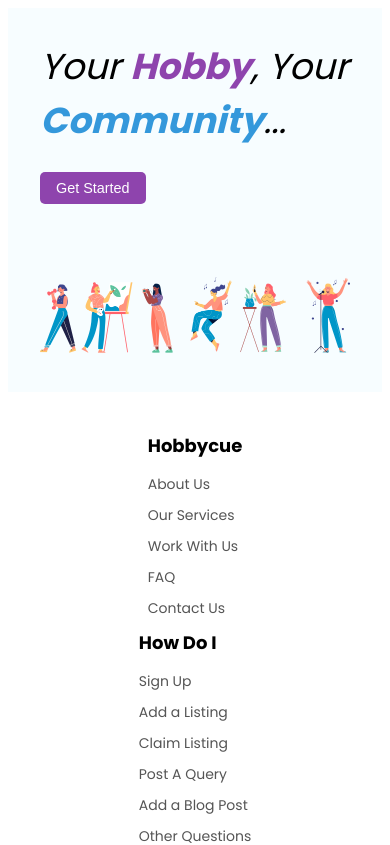
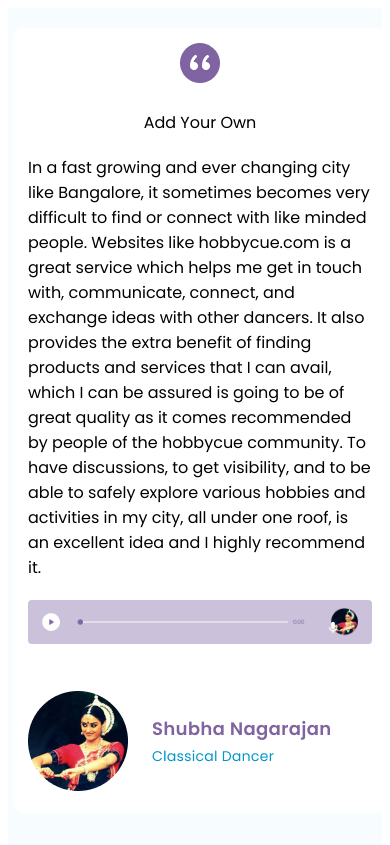
Before and after one commit to AakritiMeh/atg_task1, a React (Vite) app: page / in a window 390 px wide. Shown: the top 845 px of the page. Built offline with nearby package versions, Linux system fonts and the light colour scheme.

Commit message:
testimonials updated

```diff
--- a/src/App.jsx
+++ b/src/App.jsx
@@ -1,6 +1,6 @@
 
 
-// import Testimonials from './pages/Testimonials'
+import Testimonials from './pages/Testimonials'
 // import AddYourOwn from './pages/AddYourOwn'
 import Lastpage from "./pages/Lastpage"
 // import LandingPage from "./pages/LandingPage"
@@ -18,8 +18,8 @@ function App() {
       {/* <Navbar />
       <LandingPage />
       <Features />
-      <AddYourOwn />
-      <Testimonials /> */}
+      <AddYourOwn /> */}
+      <Testimonials />
       <Lastpage />
       <Footer />
 
--- a/src/pages/Testimonials.jsx
+++ b/src/pages/Testimonials.jsx
@@ -5,9 +5,9 @@ import "../styles/Testimonials.css"
 const desc="In a fast growing and ever changing city like Bangalore, it sometimes becomes very difficult to find or connect with like minded people. Websites like hobbycue.com is a great service which helps me get in touch with, communicate, connect, and exchange ideas with other dancers. It also provides the extra benefit of finding products and services that I can avail, which I can be assured is going to be of great quality as it comes recommended by people of the hobbycue community. To have discussions, to get visibility, and to be able to safely explore various hobbies and activities in my city, all under one roof, is an excellent idea and I highly recommend it.";
 const Testimonials = () => {
   return (
-    <div className="Main">
-        <div className="Content">
-            <div className="Heading">
+    <div className="TestimonMain">
+        <div className="TestimonContent">
+            <div className="TestimonHeading">
                 <div>
                     <img src={quote} alt="add"></img>
                 </div>
@@ -15,10 +15,10 @@ const Testimonials = () => {
                     Add Your Own
                 </div>
             </div>
-            <div className="description">
+            <div className="Testimondescription">
                 {desc}
             </div>
-            <div className="person">
+            <div className="Testimonperson">
                 <div> <img src={AudioTrack} alt="audio"></img> </div>
                 <div ><img src={Response}></img></div>
             </div>
--- a/src/styles/Testimonials.css
+++ b/src/styles/Testimonials.css
@@ -1,6 +1,6 @@
 @import url('https://fonts.googleapis.com/css2?family=Poppins:wght@300;400;500;600;700&display=swap');
 
-.Main {
+.TestimonMain {
     background-color: #F7FDFF;
     height:auto;
     min-height: 484px;
@@ -14,7 +14,7 @@
 
 }
 
-.Content {
+.TestimonContent {
     height: auto;
     max-width: 1240px;
     width: 100%;
@@ -28,7 +28,7 @@
     overflow-y: hidden;
 }
 
-.Heading {
+.TestimonHeading {
     display: flex;
     flex-direction: row;
     gap: 20px;
@@ -36,7 +36,7 @@
     flex-wrap: wrap;
 }
 
-.person {
+.Testimonperson {
     display: flex;
     flex-direction: row;
     gap: 40px;
@@ -44,70 +44,70 @@
     justify-content: center;
 }
 
-.person > div {
+.Testimonperson > div {
     flex: 1;
     min-width: 150px; /* Adjust this value as needed */
     max-width: 100%;
 }
 
-.person img {
+.Testimonperson img {
     max-width: 100%;
     height: auto;
 }
 
 @media (max-width: 768px) {
-    .Main {
+    .TestimonMain {
         padding: 30px 10px;
     }
 
-    .Content {
+    .TestimonContent {
         padding: 20px;
     }
 
-    .Heading {
+    .TestimonHeading {
         justify-content: center;
     }
 
-    .person {
+    .Testimonperson {
         flex-direction: column;
         align-items: center;
     }
 
-    .person img{
+    .Testimonperson img{
         max-width: 100%;
         height: auto;
     }
 
-    .person > div {
+    .Testimonperson > div {
         width: 100%;
         max-width: 400px;
     }
 }
 
 @media (max-width: 480px) {
-    .Main {
+    .TestimonMain {
         padding: 20px 5px;
         height:auto;
     }
 
-    .Content {
+    .TestimonContent {
         padding: 15px;
         height:auto;
     }
 
-    .Heading {
+    .TestimonHeading {
         flex-direction: column;
         align-items: center;
         text-align: center;
     }
 
-    .person {
+    .Testimonperson {
         flex-direction: column;
         align-items: center;
         max-width: 100%;
     }
 
-    .person img {
+    .Testimonperson img {
         max-width: 100%;
     }
 }
```
